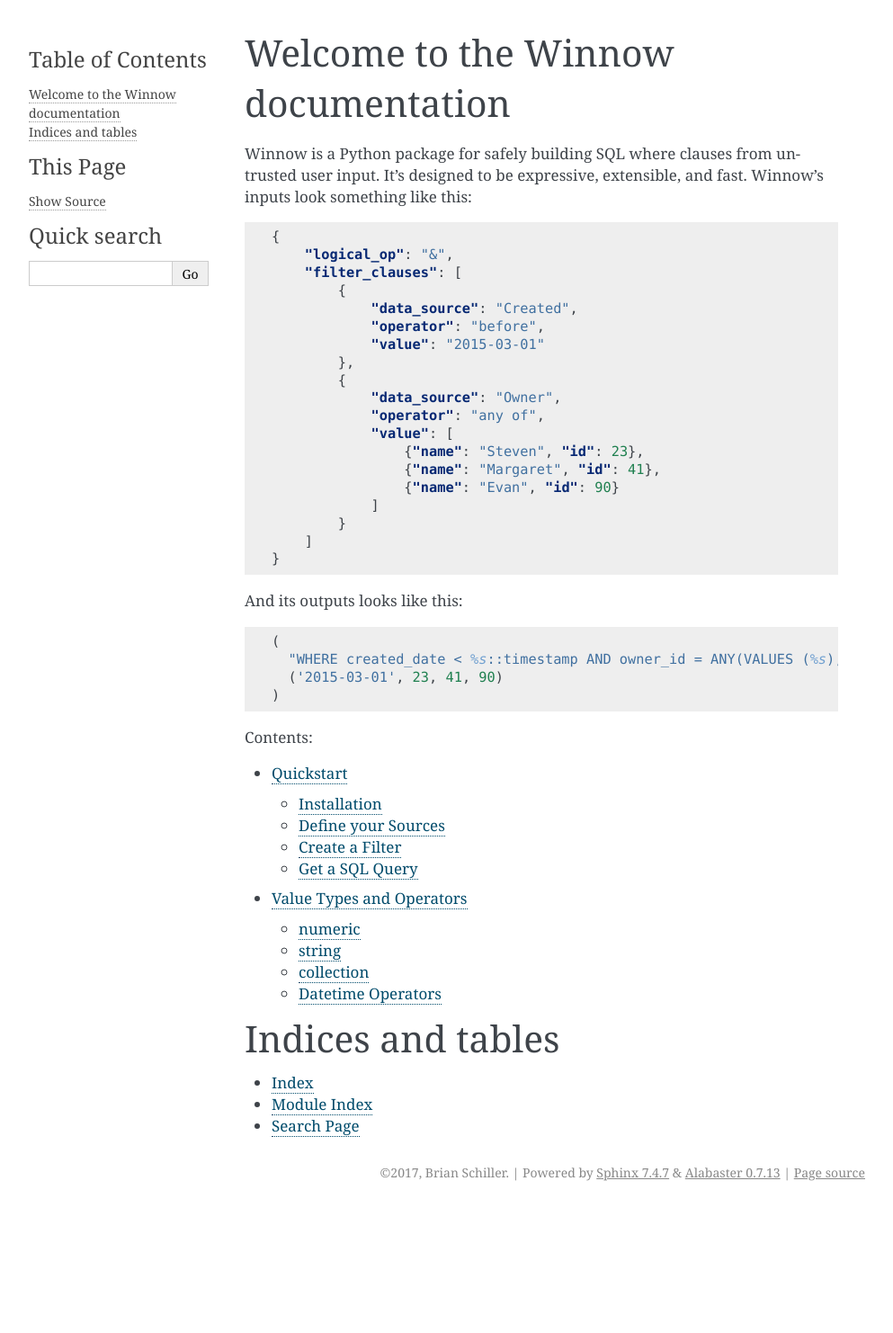
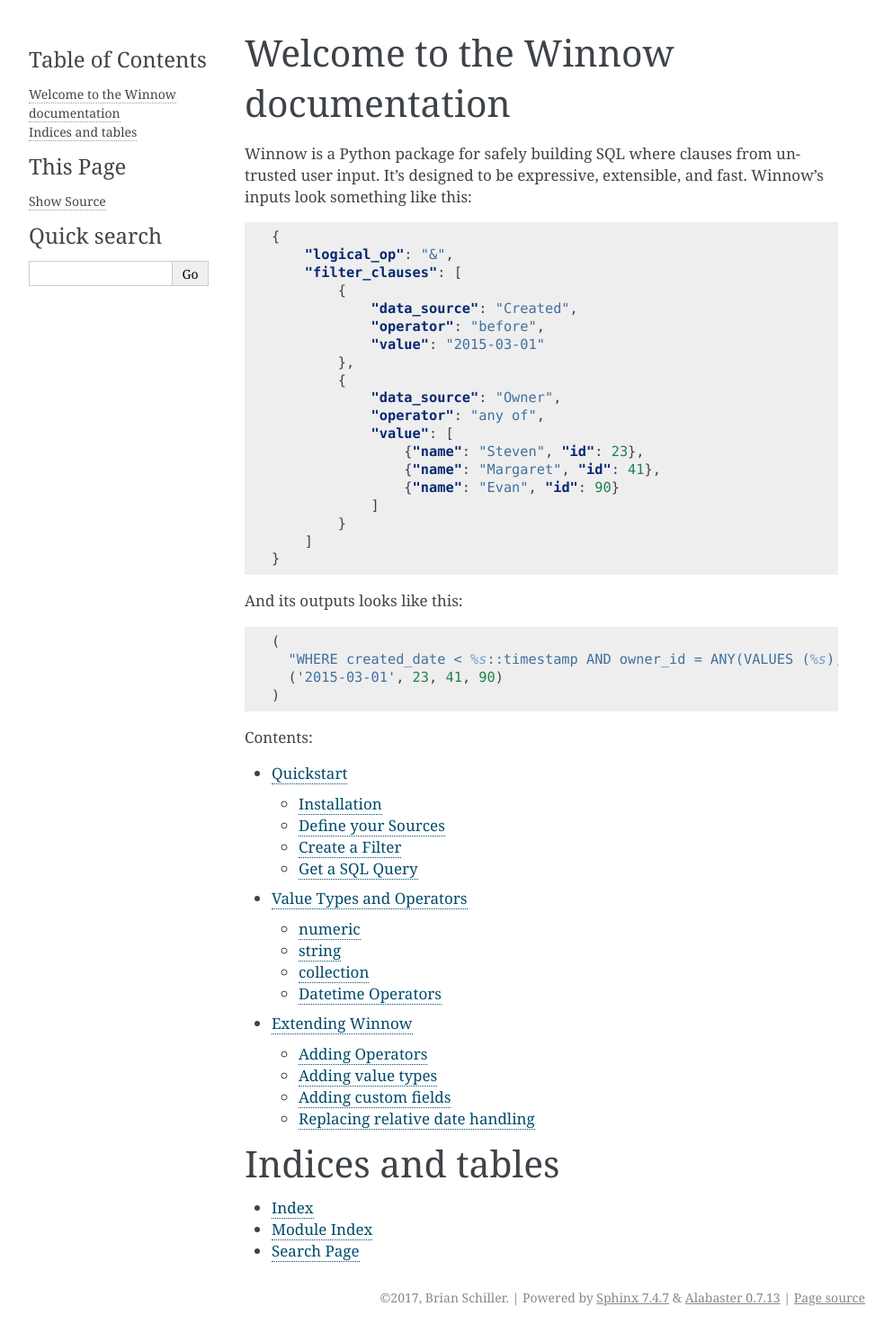
Before and after one commit to bgschiller/winnow, a Sphinx documentation site: the page built from docs/index.rst, in a window 1280 px wide. Shown: the whole page at 90% size, without its empty margins (148-1141 px from the left). Built offline with Sphinx 7.4.7, drawn with Linux system fonts in a browser that asks for light colours; before the commit the page ends 1343 px from its top, so only the background shows below that.

Commit message:
Add 'extending_winnow'

```diff
--- /dev/null
+++ b/docs/extending_winnow.rst
@@ -0,0 +1,28 @@
+Extending Winnow
+================
+
+Adding Operators
+----------------
+
+Adding value types
+------------------
+
+relative_to_date_field
+^^^^^^^^^^^^^^^^^^^^^^
+This will allow us to say "Expected close Date before <any other date field>".
+
+historical
+^^^^^^^^^^
+
+Stage was 'Prospecting' as of <date>
+
+Adding custom fields
+--------------------
+
+User-specific fields, generated dynamically
+
+
+Replacing relative date handling
+--------------------------------
+
+"We want to start our year in February."
--- a/docs/index.rst
+++ b/docs/index.rst
@@ -46,6 +46,7 @@
 
    quickstart
    valuetypes
+   extending_winnow
 
 
 
--- a/docs/valuetypes.rst
+++ b/docs/valuetypes.rst
@@ -99,3 +99,5 @@
         'operator': 'within',
         'value': 'last_7_days',
     }
+
+The list of available values is found in `relative_dates.py <https://github.com/bgschiller/winnow/blob/master/winnow/relative_dates.py>`_.
```
Also changed, not shown: other parts of docs/valuetypes.rst (+1 -1 lines).
